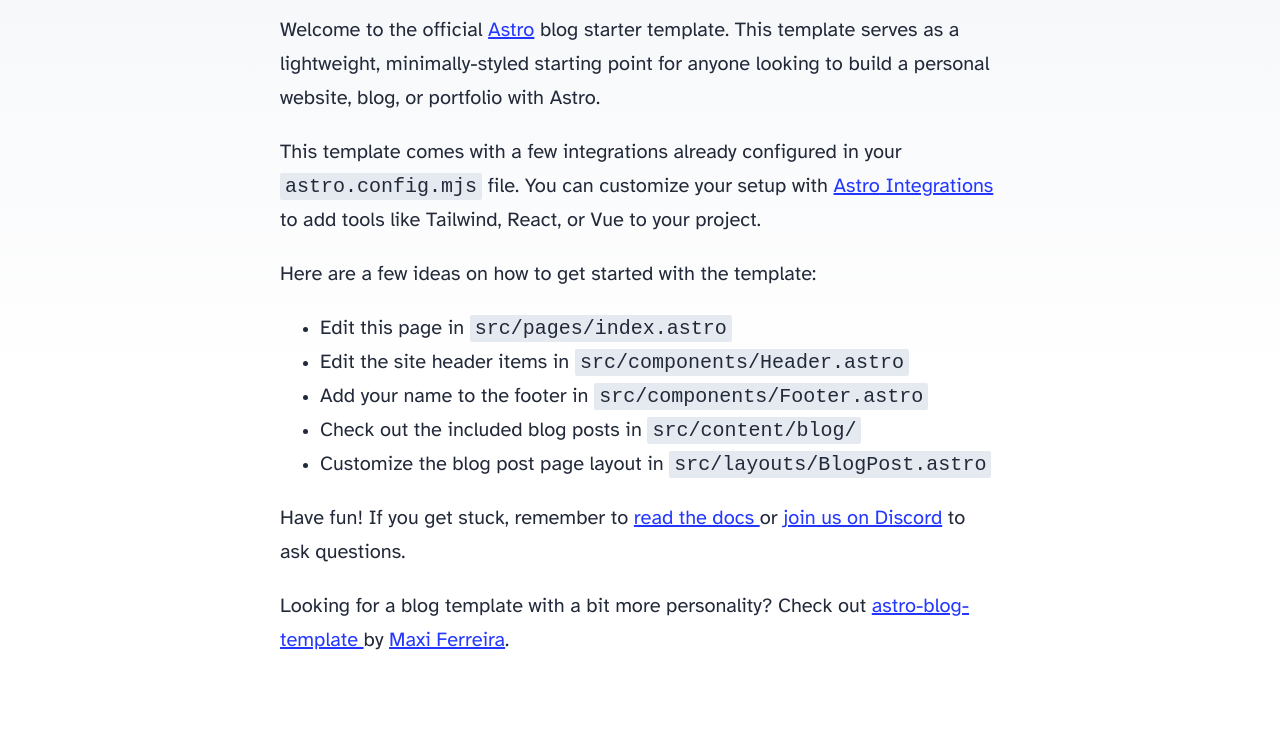
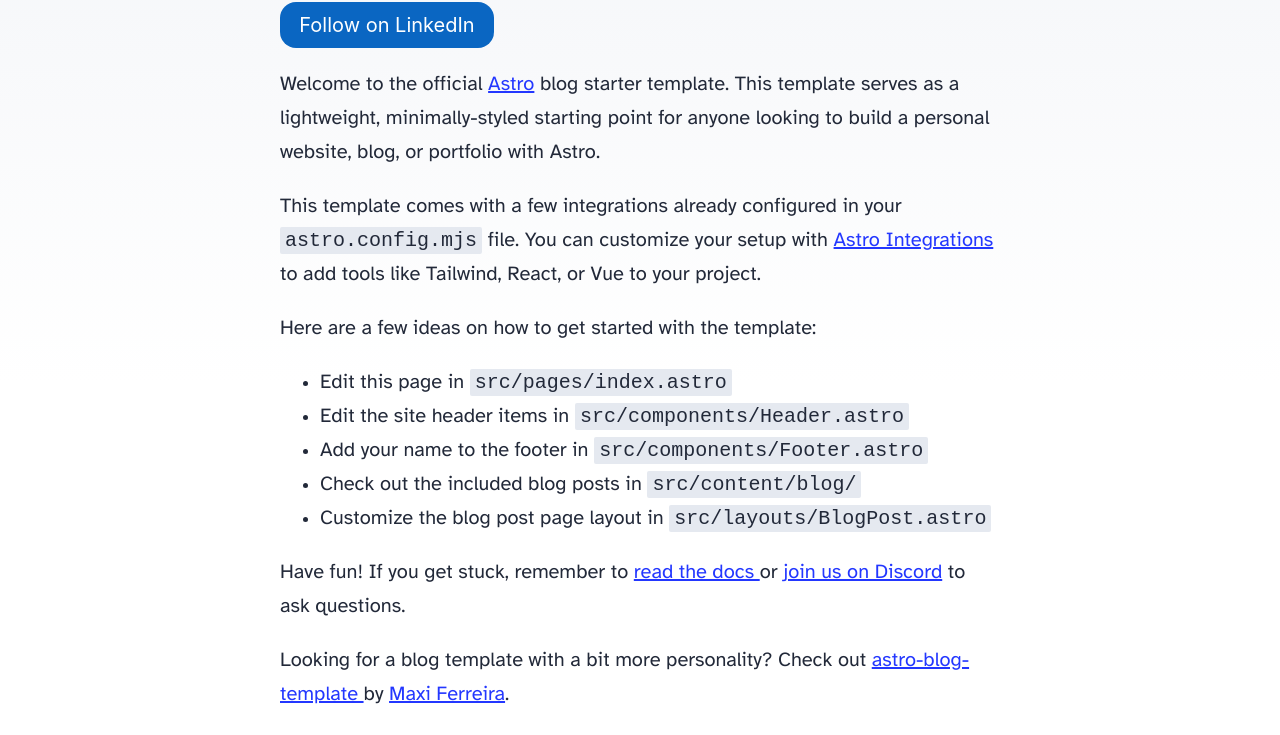
Before and after one commit to lehi10/lehi10.github.io, an Astro site: page / in a window 1280 px wide. Shown: the part 217-952 px from the top of the page. Built offline with nearby package versions, Linux system fonts and the light colour scheme; Astro itself is replaced by a stand-in of ours.

Commit message:
feat: follow me on linkedin

```diff
--- a/src/pages/index.astro
+++ b/src/pages/index.astro
@@ -23,6 +23,9 @@
 		<Header />
 		<main>
 			<h1>🧑‍🚀 Lehi Quincho</h1>
+
+			<a class="libutton" href="https://www.linkedin.com/comm/mynetwork/discovery-see-all?usecase=PEOPLE_FOLLOWS&followMember=lehi-quincho" target="_blank">Follow on LinkedIn</a>
+
 			<p>
 				Welcome to the official <a href="https://astro.build/">Astro</a> blog starter template. This
 				template serves as a lightweight, minimally-styled starting point for anyone looking to build
--- a/src/styles/global.css
+++ b/src/styles/global.css
@@ -152,3 +152,19 @@
 	/* added line to stop words getting smushed together (as they go onto separate lines and some screen readers do not understand line feeds as a space */
 	white-space: nowrap;
 }
+
+.libutton {
+	display: flex;
+	flex-direction: column;
+	justify-content: center;
+	padding: 7px;
+	text-align: center;
+	outline: none;
+	text-decoration: none !important;
+	color: #ffffff !important;
+	width: 200px;
+	height: 32px;
+	border-radius: 16px;
+	background-color: #0A66C2;
+	font-family: "SF Pro Text", Helvetica, sans-serif;
+  }
```
